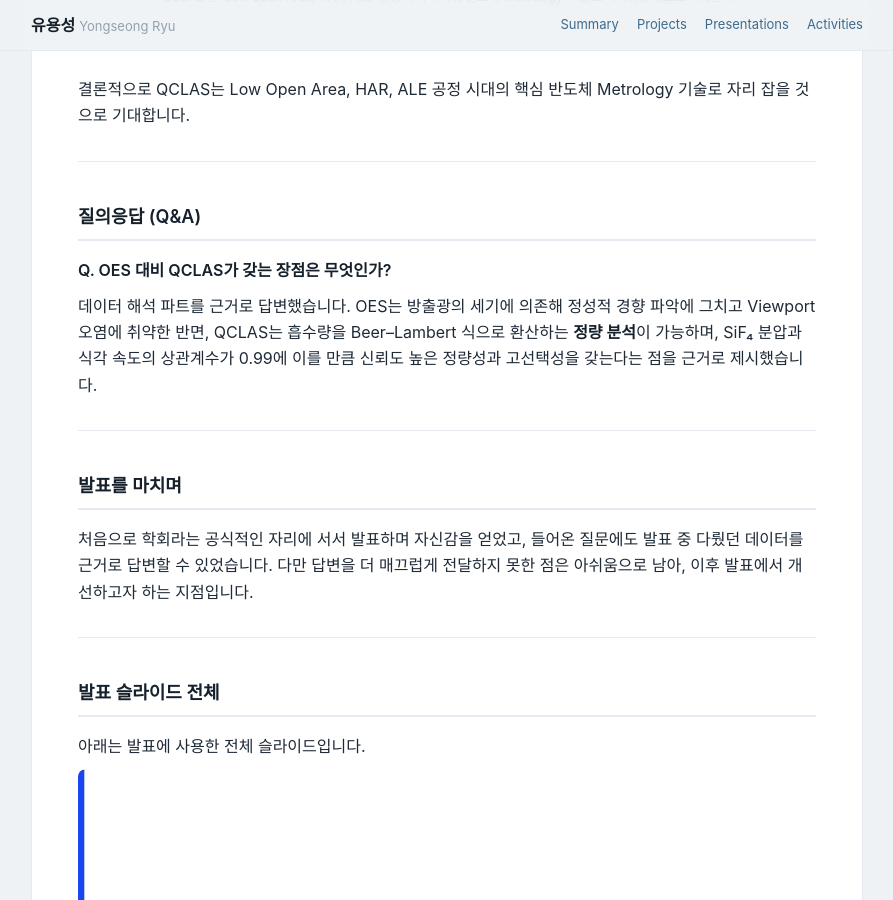
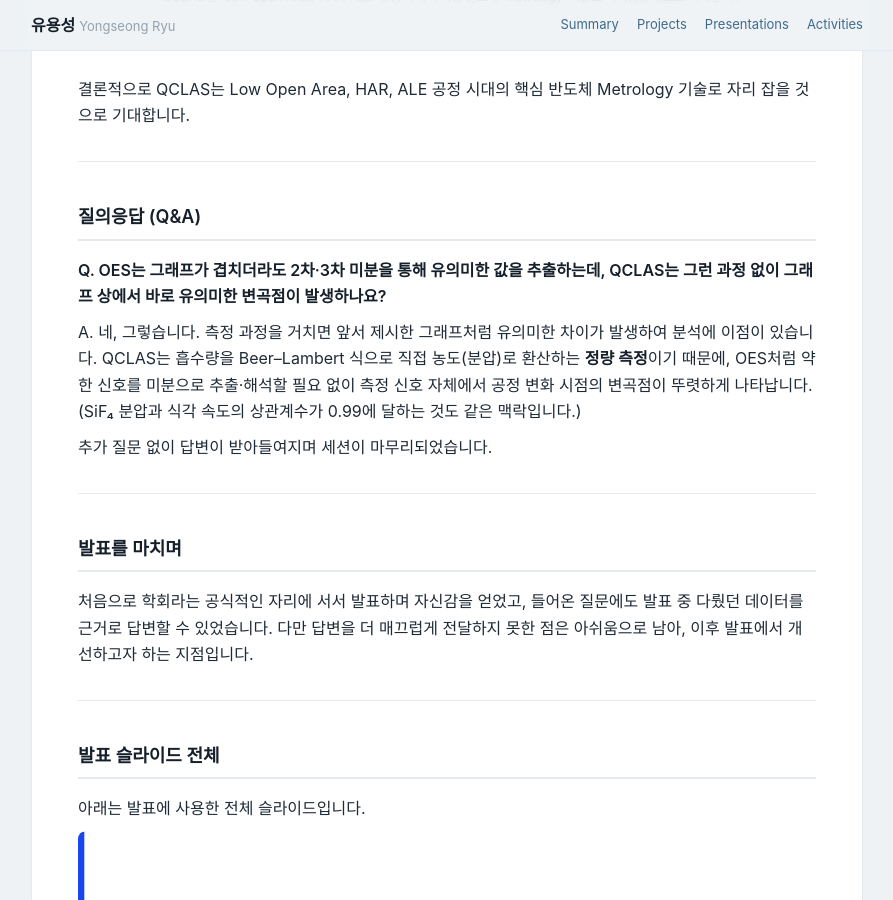
Before and after one commit to ryu980920/ryu980920.github.io, a Jekyll site: the page built from qclas/index.md, in a window 1280 px wide and 900 px high, scrolled down 10143 px. Shown: the whole window, without its empty margins (193-1086 px from the left). Built offline with Jekyll 4.4.1, drawn with Linux system fonts in a browser that asks for light colours; our own code applies the rules of GitHub Pages for plain Markdown files.

Commit message:
Add files via upload

```diff
--- a/qclas/index.md
+++ b/qclas/index.md
@@ -15,7 +15,7 @@
 
 반도체 미세화로 식각 부산물이 줄면서 기존 광학 진단법(OES)의 신뢰성이 한계에 부딪히고 있습니다. 본 발표에서는 그 대안으로 **QCLAS(Quantum Cascade Laser Absorption Spectroscopy, 양자 캐스케이드 레이저 흡수 분광법)** 를 소개하고, 실시간·정량적 식각 공정 진단이 어떻게 가능한지를 원리와 실제 측정 데이터를 근거로 설명했습니다. 국내 반도체공학회 하계학술대회 특별세션에서 구두로 발표한 첫 공식 학술 발표입니다.
 
-![반도체공학회 하계학술대회 구두 발표 현장](반도체공학회 사진.jpg)
+![반도체공학회 하계학술대회 구두 발표 현장](presenting.jpg)
 
 ---
 
@@ -117,9 +117,11 @@ QCLAS는 실시간 정량 분석과 고감도·고선택성 모니터링이 가
 
 ## 질의응답 (Q&A)
 
-**Q. OES 대비 QCLAS가 갖는 장점은 무엇인가?**
+**Q. OES는 그래프가 겹치더라도 2차·3차 미분을 통해 유의미한 값을 추출하는데, QCLAS는 그런 과정 없이 그래프 상에서 바로 유의미한 변곡점이 발생하나요?**
 
-데이터 해석 파트를 근거로 답변했습니다. OES는 방출광의 세기에 의존해 정성적 경향 파악에 그치고 Viewport 오염에 취약한 반면, QCLAS는 흡수량을 Beer–Lambert 식으로 환산하는 **정량 분석**이 가능하며, SiF₄ 분압과 식각 속도의 상관계수가 0.99에 이를 만큼 신뢰도 높은 정량성과 고선택성을 갖는다는 점을 근거로 제시했습니다.
+A. 네, 그렇습니다. 측정 과정을 거치면 앞서 제시한 그래프처럼 유의미한 차이가 발생하여 분석에 이점이 있습니다. QCLAS는 흡수량을 Beer–Lambert 식으로 직접 농도(분압)로 환산하는 **정량 측정**이기 때문에, OES처럼 약한 신호를 미분으로 추출·해석할 필요 없이 측정 신호 자체에서 공정 변화 시점의 변곡점이 뚜렷하게 나타납니다. (SiF₄ 분압과 식각 속도의 상관계수가 0.99에 달하는 것도 같은 맥락입니다.)
+
+추가 질문 없이 답변이 받아들여지며 세션이 마무리되었습니다.
 
 ---
 
```
